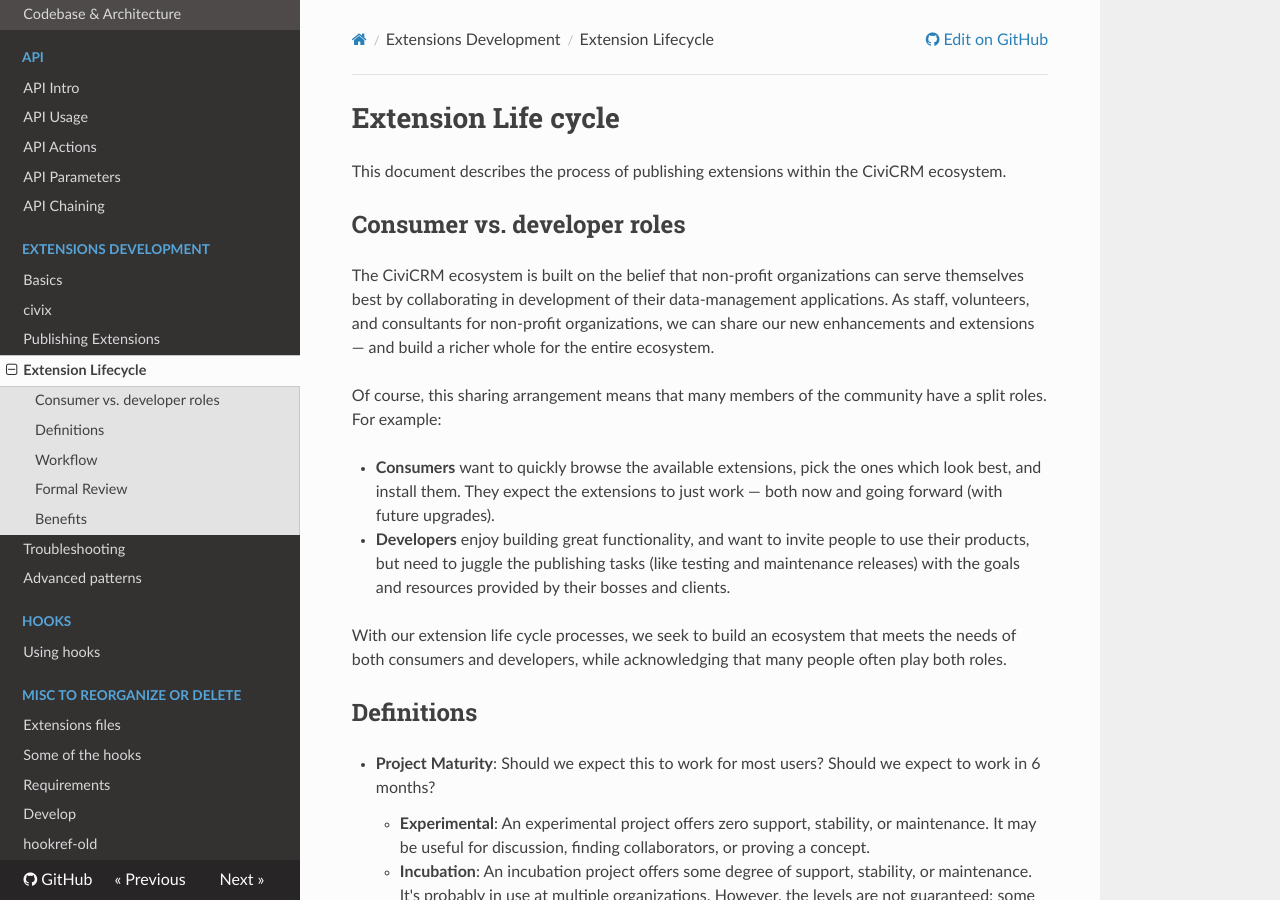
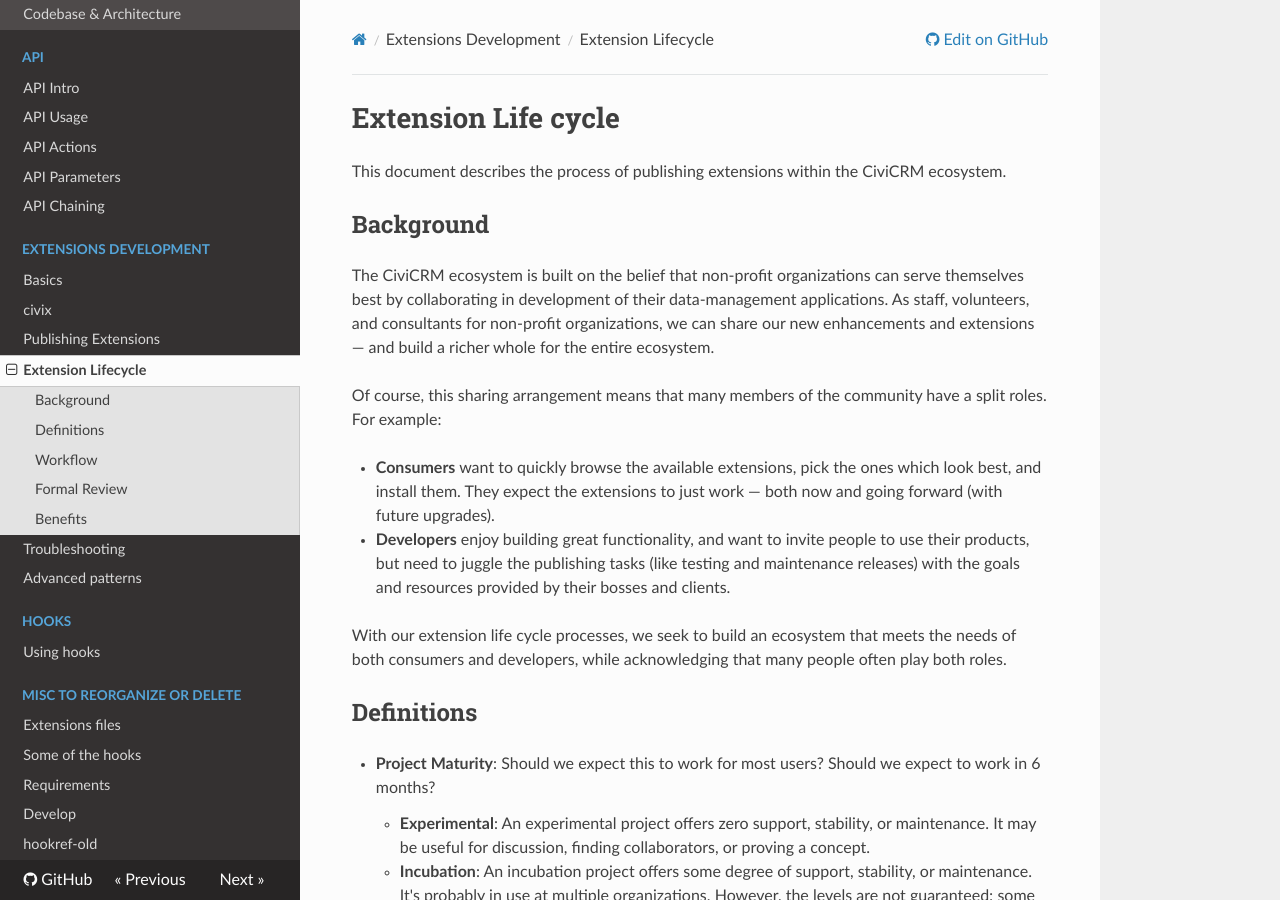
Before and after one commit to civicrm/civicrm-dev-docs, an MkDocs documentation site: the page built from docs/extend-stages.md, in a window 1280 px wide and 900 px high. Built offline with MkDocs 1.6.1, drawn with Linux system fonts in a browser that asks for light colours; nearby versions of some CDN libraries; old or Windows-style settings are respelled for this version of MkDocs.

Commit message:
extend-stages - simplifying heading

```diff
--- a/docs/extend-stages.md
+++ b/docs/extend-stages.md
@@ -3,7 +3,7 @@
 This document describes the process of publishing extensions within the CiviCRM
 ecosystem.
 
-## Consumer vs. developer roles
+## Background
 
 The CiviCRM ecosystem is built on the belief that non-profit
 organizations can serve themselves best by collaborating in development of their
```
